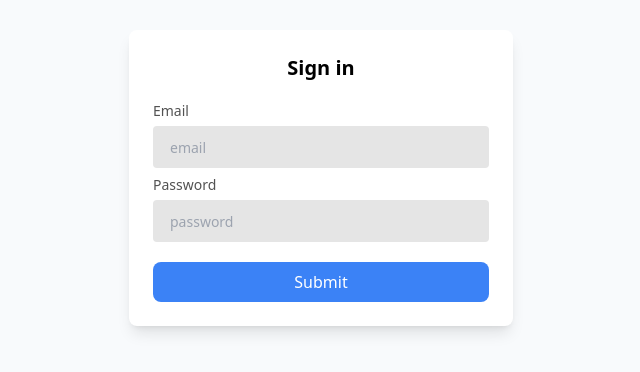
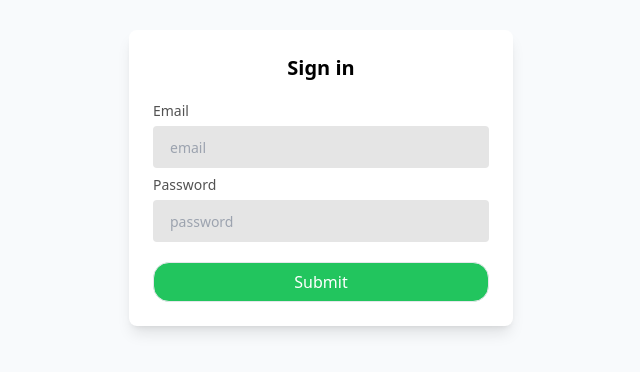
Before and after one commit to KosolapovR/food-recipes-cms-fe, a React app: page / in a window 1280 px wide. Shown: the part 222-594 px from the top of the page, without its empty margins (319-959 px from the left). Built offline with nearby package versions, Linux system fonts and the light colour scheme; what @tanstack/react-location would draw is missing.

Commit message:
Add variants to buttons

```diff
--- a/src/components/button/index.tsx
+++ b/src/components/button/index.tsx
@@ -10,13 +10,19 @@ import Spinner from '../spinner';
 
 export interface IButton extends ButtonHTMLAttributes<HTMLButtonElement> {
   isLoading?: boolean;
+  variant?: 'filled' | 'outlined';
+  scale?: 'MD' | 'SM';
+  color?: 'regular' | 'success';
 }
 
 const Button = ({
   isLoading,
   title,
   onClick,
+  variant,
+  scale,
   className,
+  color,
   ...props
 }: IButton) => {
   const ref = useRef<HTMLButtonElement>(null);
@@ -33,8 +39,15 @@ const Button = ({
   return (
     <button
       className={cn(
-        'w-full h-10 flex items-center justify-center rounded rounded-lg bg-blue-500 hover:bg-blue-600 text-white',
+        'w-full flex items-center justify-center rounded rounded-2xl text-white',
         props.disabled && 'opacity-50',
+        variant === 'outlined'
+          ? color === 'regular'
+            ? 'border-gray-400 text-gray-500 hover:bg-gray-100'
+            : 'border-green-500 text-green-500  hover:bg-gray-100'
+          : 'border bg-green-500 hover:bg-green-700',
+        variant === 'outlined' && 'border bg-transparent',
+        scale === 'SM' ? 'h-8 text-sm' : 'h-10',
         className
       )}
       ref={ref}
--- a/src/components/recipe-card/index.tsx
+++ b/src/components/recipe-card/index.tsx
@@ -49,7 +49,7 @@ const RecipeCard = ({
   }, [id]);
 
   return (
-    <div className="flex flex-col justify-s h-80 bg-white hover:cursor-pointer shadow-md hover:shadow-lg rounded rounded-lg">
+    <div className="flex flex-col justify-s h-80 bg-white shadow-md hover:shadow-lg hover:bg-green-50 rounded rounded-lg">
       <div className="pt-4 px-4">
         <div className="flex justify-end h-6">
           <div
@@ -78,8 +78,19 @@ const RecipeCard = ({
         </div>
       </div>
       <div className="flex justify-center gap-5 px-6 py-3">
-        <Button title={'Edit'} onClick={handleEdit} />
-        <Button title={'Delete'} onClick={handleDelete} />
+        <Button
+          title={'EDIT'}
+          onClick={handleEdit}
+          scale="SM"
+          variant="outlined"
+        />
+        <Button
+          title={'DELETE'}
+          onClick={handleDelete}
+          variant="outlined"
+          color="regular"
+          scale="SM"
+        />
       </div>
     </div>
   );
--- a/src/interfaces/index.ts
+++ b/src/interfaces/index.ts
@@ -1,5 +1,5 @@
-import { IUser } from "./IUser";
-import { IRecipe, IRecipeStep } from "./IRecipe";
-import { IComment } from "./IComment";
+import { IUser } from './IUser';
+import { IRecipe, IRecipeStep } from './IRecipe';
+import { IComment } from './IComment';
 
 export { IRecipe, IRecipeStep, IUser, IComment };
--- a/src/pages/recipes/index.tsx
+++ b/src/pages/recipes/index.tsx
@@ -6,6 +6,7 @@ import RecipeCard from '../../components/recipe-card';
 import { IRecipe } from '../../interfaces';
 import { Tabs } from '../../components/tabs';
 import { useAutoAnimate } from '@formkit/auto-animate/react';
+import Button from '../../components/button';
 
 const Recipes = () => {
   const queryClient = useQueryClient();
@@ -28,7 +29,8 @@ const Recipes = () => {
       <div className="flex space-between items-center gap-4 h-6 text-neutral-600 mb-4">
         <div className="text-xl">Recipes</div>
         <div className="w-px h-full bg-neutral-400" />
-        <div className="text-xl">{data.length}</div>
+        <div className="text-xl grow">{data.length}</div>
+        <Button title="+ ADD RECIPE" className="w-40" />
       </div>
       <Tabs
         options={[
```
